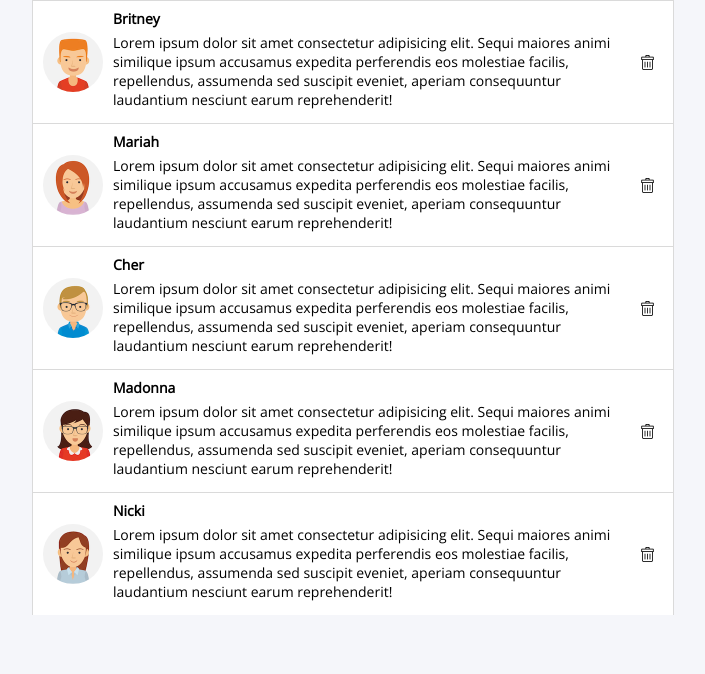
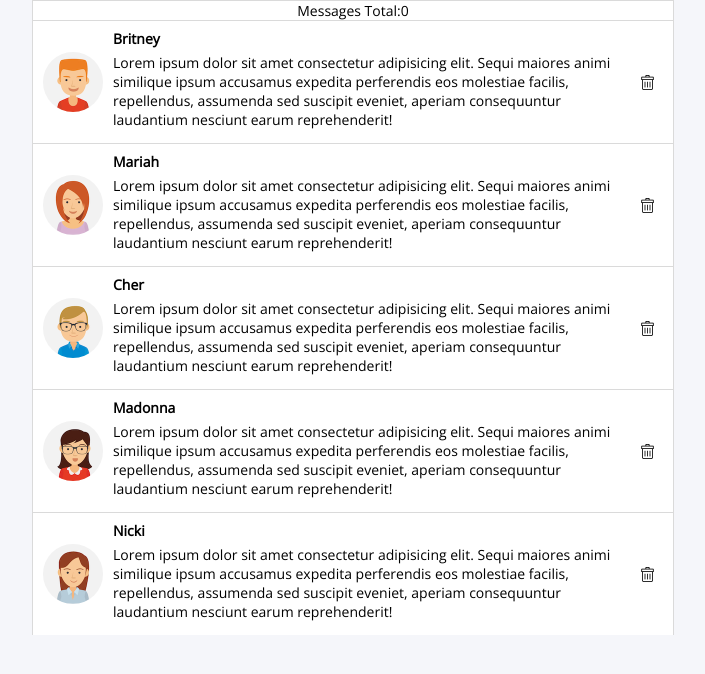
Before and after one commit to comalley88/mymailprojet, a plain HTML site: page index.html in a window 1280 px wide. Shown: the whole page, without its empty margins (287-992 px from the left). Drawn offline with nearby package versions, Linux system fonts and the light colour scheme.

Commit message:
message counter added

```diff
--- a/index.html
+++ b/index.html
@@ -8,6 +8,9 @@
     <link rel="stylesheet" href="style.css">
 </head>
 <body>
+    <div class="row">
+        Messages Total:<span id="compteur">0</span>
+    </div>
     <div class="row">
         <img class="avatar" src="avatar-1.jpg">
         <div class="messageContainer">
@@ -48,5 +51,6 @@
         </div>
         <img class="trash" src="trash.png" alt="poubelle">
     </div>
+<script src="script.js"></script>
 </body>
 </html>
```
